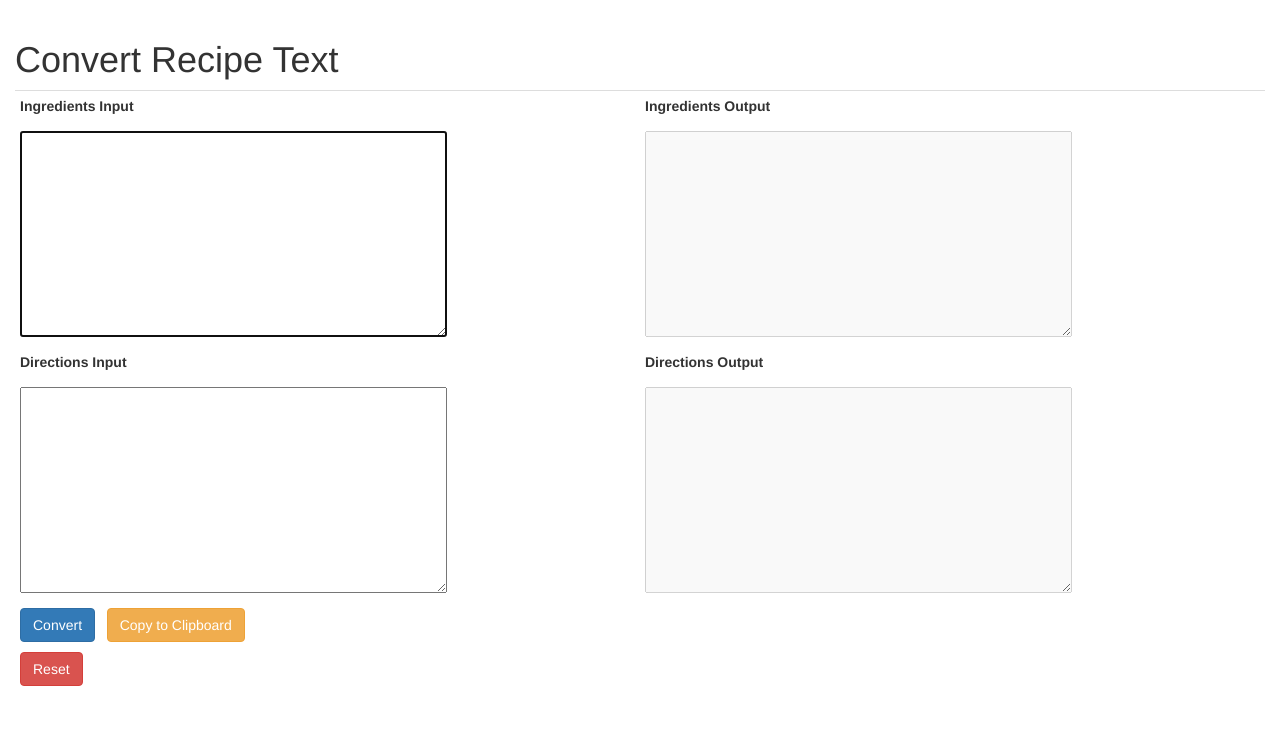
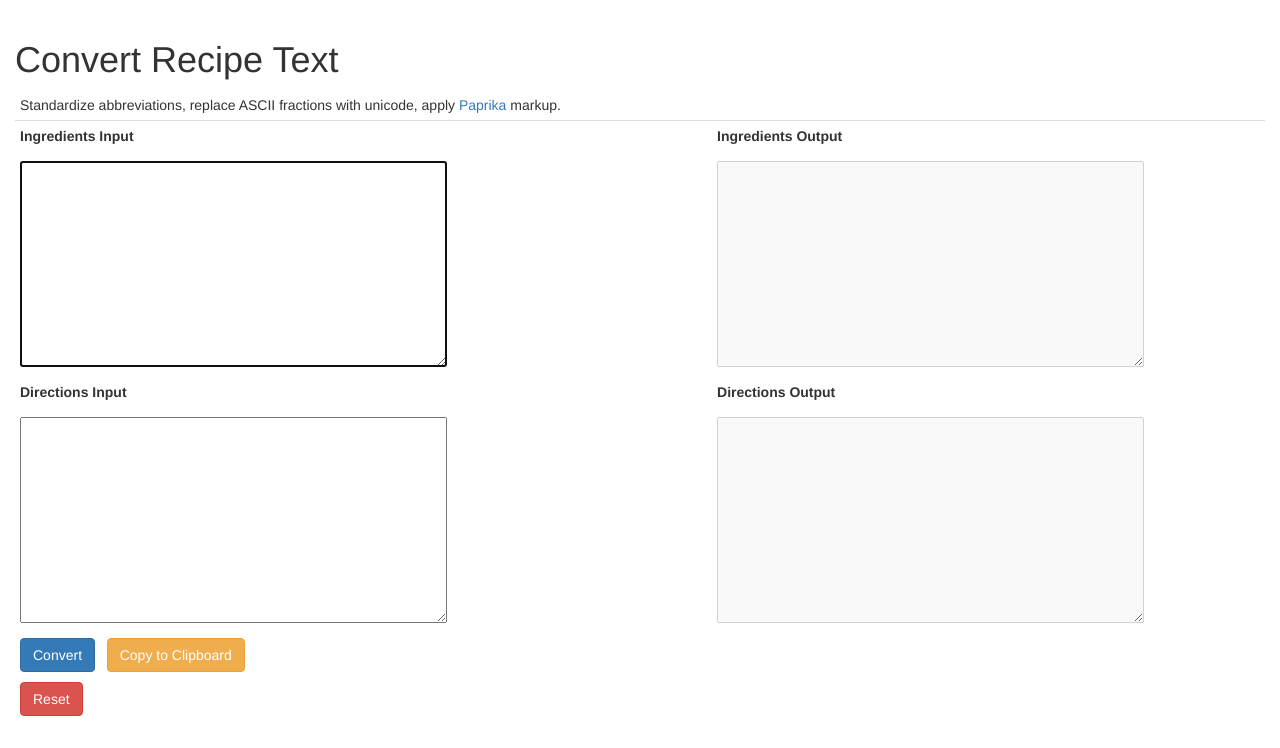
Before and after one commit to brystmar/breadsheet, a Flask app: page /convert in a window 1280 px wide. Shown: the part 52-800 px from the top of the page. Run offline with Flask 2, Linux system fonts and the light colour scheme; parts of the project's set-up code (start-up, migrations or seed data) failed here and were passed over; some libraries are stand-ins or nearby versions.

Commit message:
Added a subtitle to the Convert page, revised the readme

```diff
--- a/app/convert/routes.py
+++ b/app/convert/routes.py
@@ -1,7 +1,6 @@
 from app import db, logger
 from app.convert import bp
 from app.convert.forms import ConvertTextForm
-from app.models import ReplacementRDB
 from flask import render_template, request
 # import pyperclip
 
--- a/app/templates/convert/convert_text.html
+++ b/app/templates/convert/convert_text.html
@@ -6,6 +6,10 @@
             <h1>Convert Recipe Text</h1>
             <form action="" method="POST">
                 <table id="convert_text" class="table table-condensed">
+                    <tr>
+                        <td>Standardize abbreviations, replace ASCII fractions with unicode, apply <a href="https://paprikaapp.com/" target="_blank">Paprika</a> markup.</td>
+                    </tr>
+
                     <tr>
                         <th>{{ form.ingredients_input.label }}</th>
                         <th>{{ form.ingredients_output.label }}</th>
```
Also changed, not shown: README.md.
